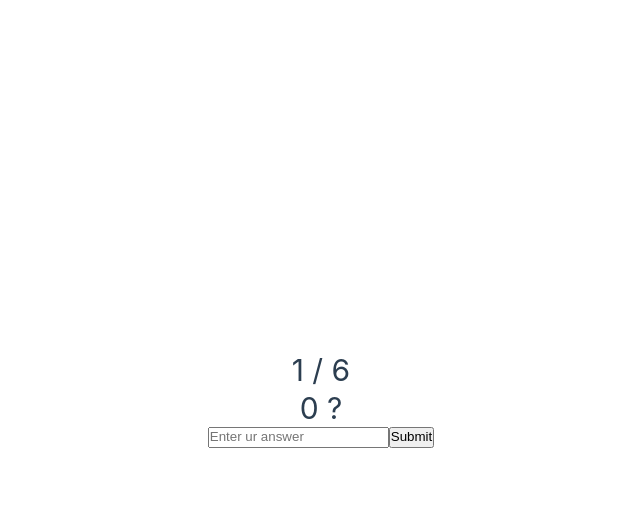
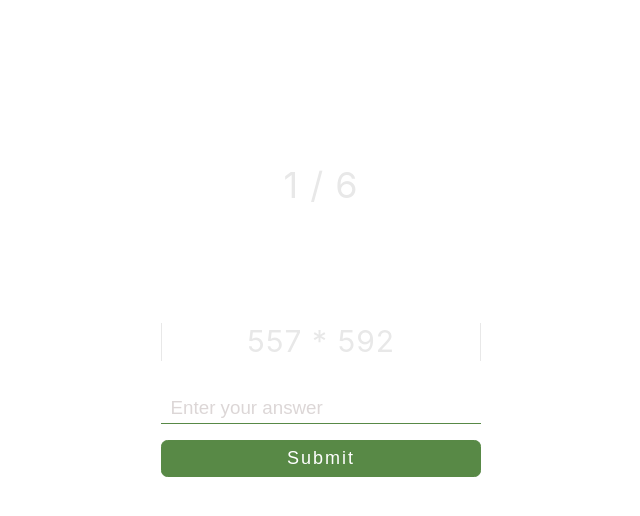
Before and after one commit to lonely43/math-game, a Vue app: page /game in a window 1280 px wide. Both pictures are taken after a click on the element "easy". Shown: the top 516 px of the page, without its empty margins (319-959 px from the left). Built offline with nearby package versions, Linux system fonts and the light colour scheme.

Commit message:
add true/fail modal on submit

```diff
--- a/src/assets/base.css
+++ b/src/assets/base.css
@@ -5,6 +5,7 @@
   --vt-c-white-mute: #c5bcbc;
 
   --color-green: rgb(88, 137, 70);
+  --color-red: #FF7043;
 
   --vt-c-black: #181818;
   --vt-c-black-soft: #222222;
--- a/src/components/Game/MathGameComponent.vue
+++ b/src/components/Game/MathGameComponent.vue
@@ -34,6 +34,7 @@ function startGame(hard){
    localStorage.level = JSON.stringify(level.value)
 
    genExams(hard)
+   quest.value = exams.value[level.value-1][0]
 }
 
 function genExams(hard){
@@ -60,17 +61,38 @@ function genExams(hard){
    localStorage.exams = JSON.stringify(exams.value)
 }
 
-function handleAnswer(){
-   if(userAnswer.value == exams.value[level.value-1][1]){
-      //временно
-      console.log(true)
+const resultofAnswerModal = ref()
+function submitAnswer(){
+   function showAnswerModal(mode){
+      function setStyles(color, text){
+         resultofAnswerModal.value.style.backgroundColor = color
+         resultofAnswerModal.value.childNodes[0].innerText = text
+      }
+
+      if(mode == `yes`){
+         setStyles(`var(--color-green)`, `You right`)
+      }
+      else{
+         setStyles(`var(--color-red)`, `You failed`)
+      }
+      resultofAnswerModal.value.style.transform = `translateY(0rem)`
+      setTimeout(()=>{
+         resultofAnswerModal.value.style.transform = `translateY(-6rem)`
+      },1500)
+   }
+
+   if(userAnswer.value == 1){ //exams.value[level.value-1][1]
+      showAnswerModal(`yes`)
 
       localStorage.score = JSON.stringify(++score.value)
+   }
+   else{
+      showAnswerModal()
    }
 
    if(level.value + 1 > 6){
       //временно
-      console.log(`stop`)
+
       localStorage.clear()
       location.reload()
 
@@ -81,27 +103,134 @@ function handleAnswer(){
    userAnswer.value = null
    quest.value = exams.value[level.value-1][0]
 }
-
 </script>
 
 <template>
 <main>
-   <div class="score">
+   <div class="resultOfAnswer" ref="resultofAnswerModal">
+      <h1> You right </h1>
+   </div>
+   <div class="level">
       <h1> {{ level }} / 6</h1>
    </div>
    <div class="game">
       <div class="exam">
-         <h1> {{ quest }} ? </h1>
+         <h1> {{ quest }} </h1>
       </div>
       <div class="answer">
-         <!-- в input добавть @key-up.enter ивент    p.s optional -->
-         <input type="text" v-model="userAnswer" placeholder="Enter ur answer">
-         <button @click="handleAnswer"> Submit </button>
+         <input type="text" v-model="userAnswer" placeholder="Enter your answer">
+         <button @click="submitAnswer"> Submit </button>
       </div>
    </div>
 </main>
 </template>
 
 <style lang='scss' scoped>
-// написать стили
+main{
+   position: relative;
+
+   height: 100vh;
+
+   display: flex;
+   flex-direction: column;
+   justify-content: center;
+   align-items: center;
+}
+.resultOfAnswer{
+   position: absolute;
+   top: 0;
+
+   padding: 0.2rem 0;
+
+   min-width: 100vw;
+
+   background-color: var(--color-green);
+   color: var(--color-background);
+   font-size: 1em;
+   letter-spacing: 4px;
+
+   transform: translateY(-10rem);
+   transition: 0.4s transform;
+}
+.level{
+   position: relative;
+
+   display: flex;
+   justify-content: center;
+   align-items: center;
+   h1{
+      min-width: 6rem;
+      position: absolute;
+      top: -10rem;
+
+      font-size: 2.4em;
+      letter-spacing: 1px;
+      color: var(--vt-c-white-soft);
+   }
+}
+.game{
+   width: 20rem;
+   display: flex;
+   flex-direction: column;
+   gap: 2rem;
+   .exam{
+      padding: 0 0.6rem;
+      border-left: 0.1rem solid var(--vt-c-white-soft);
+      border-right: 0.1rem solid var(--vt-c-white-soft);
+      h1{
+         font-size: 2;
+         letter-spacing: 1px;
+         color: var(--vt-c-white-soft);
+      }
+   }
+   .answer{
+      width: 100%;
+      display: flex;
+      flex-direction: column;
+      gap: 1rem;
+      input{
+         padding: 0.2rem 0.6rem;
+
+         color: var(--vt-c-white-mute);
+         background-color: var(--color-background);
+
+         font-size: 1.25em;
+
+         border: none;
+         border-bottom: 0.1rem solid var(--color-green);
+
+         transition: 0.4s;
+
+         &:focus{
+            outline: none;
+         }
+         &::placeholder{
+            color: var(--vt-c-white-mute);
+            opacity: 0.6;
+         }
+      }
+      button{
+         padding: 0.4rem 2rem;
+
+         border: 0.1rem solid var(--color-green);
+         border-radius: 0.4rem;
+
+         font-size: 1.2em;
+         font-weight: 400;
+         letter-spacing: 2px;
+
+         color: var(--color-background);
+         background-color: var(--color-green);
+
+         transition: 0.4s;
+
+         cursor: pointer;
+
+         &:hover{
+         background-color: var(--color-background);
+         color: var(--color-green);
+         }
+      }
+   }
+}
 </style>
--- a/src/components/Game/gameFunctions.js
+++ b/src/components/Game/gameFunctions.js
@@ -29,7 +29,7 @@ var mathGen = {
       let b = createСoefficient()
       let c = createСoefficient()
 
-      a = (a.sign == `+`) ? a.value : Number(a.sign + a.value)
+      a = Number(a.sign + a.value)
 
       exam.question = `${a}x²${b.sign + b.value}x${c.sign + c.value}`
 
@@ -53,7 +53,6 @@ var mathGen = {
 
       return exam
    },
-
 }
 
 export default mathGen
--- a/src/components/GameComponent.vue
+++ b/src/components/GameComponent.vue
@@ -25,7 +25,7 @@ function closeModal(){
 
 <template>
    <template v-if="gameActive">
-      <main>
+      <main class="main">
          <div ref="game" class="modal">
             <MathGameComponent />
          </div>
@@ -33,7 +33,7 @@ function closeModal(){
    </template>
 
    <template v-else>
-      <main>
+      <main class="main">
          <div ref="modal" class="modal">
             <ModalComponent @close="closeModal" ref="modal" />
          </div>
@@ -44,7 +44,7 @@ function closeModal(){
 
 <style lang="scss" scoped>
 
-main{
+.main{
    display: flex;
    flex-direction: column;
    justify-content: center;
```
